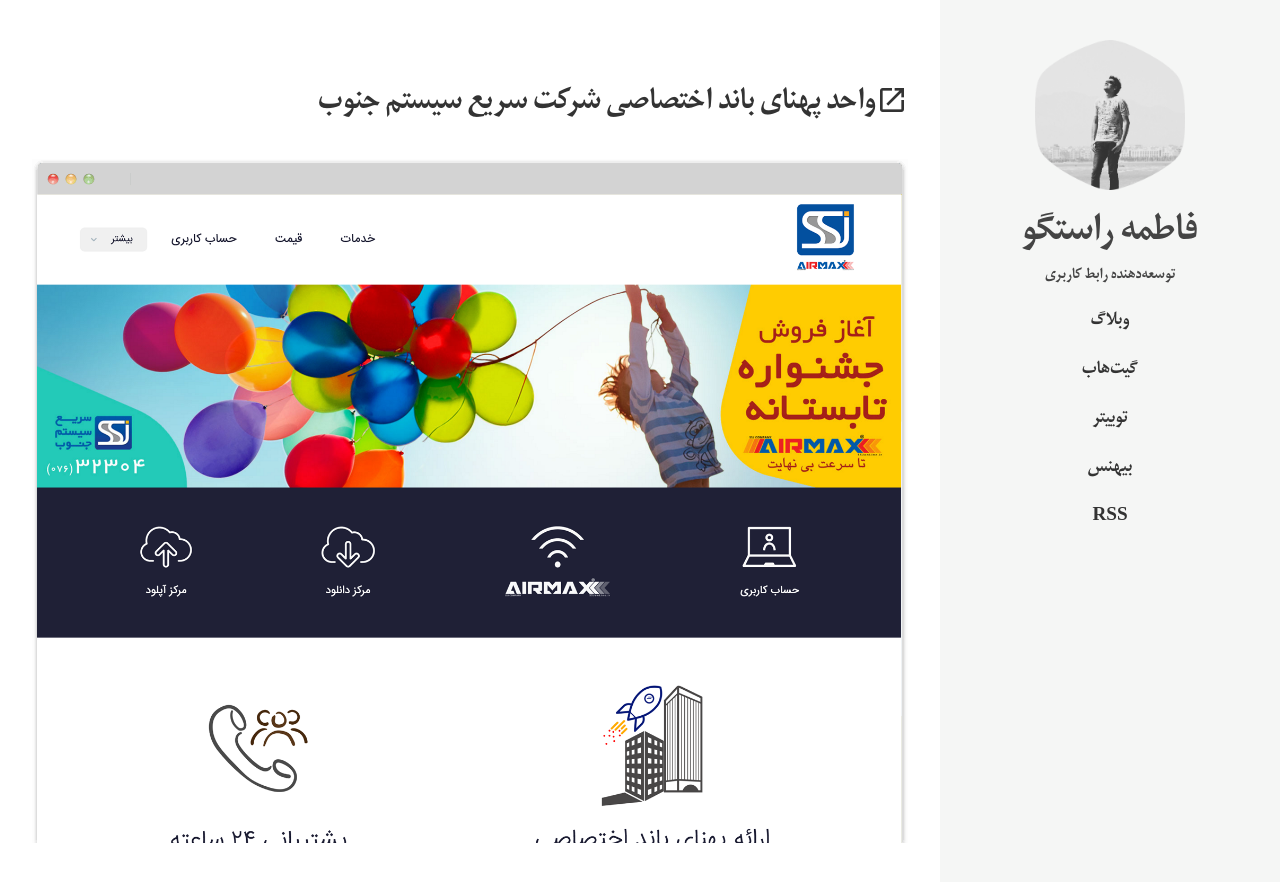
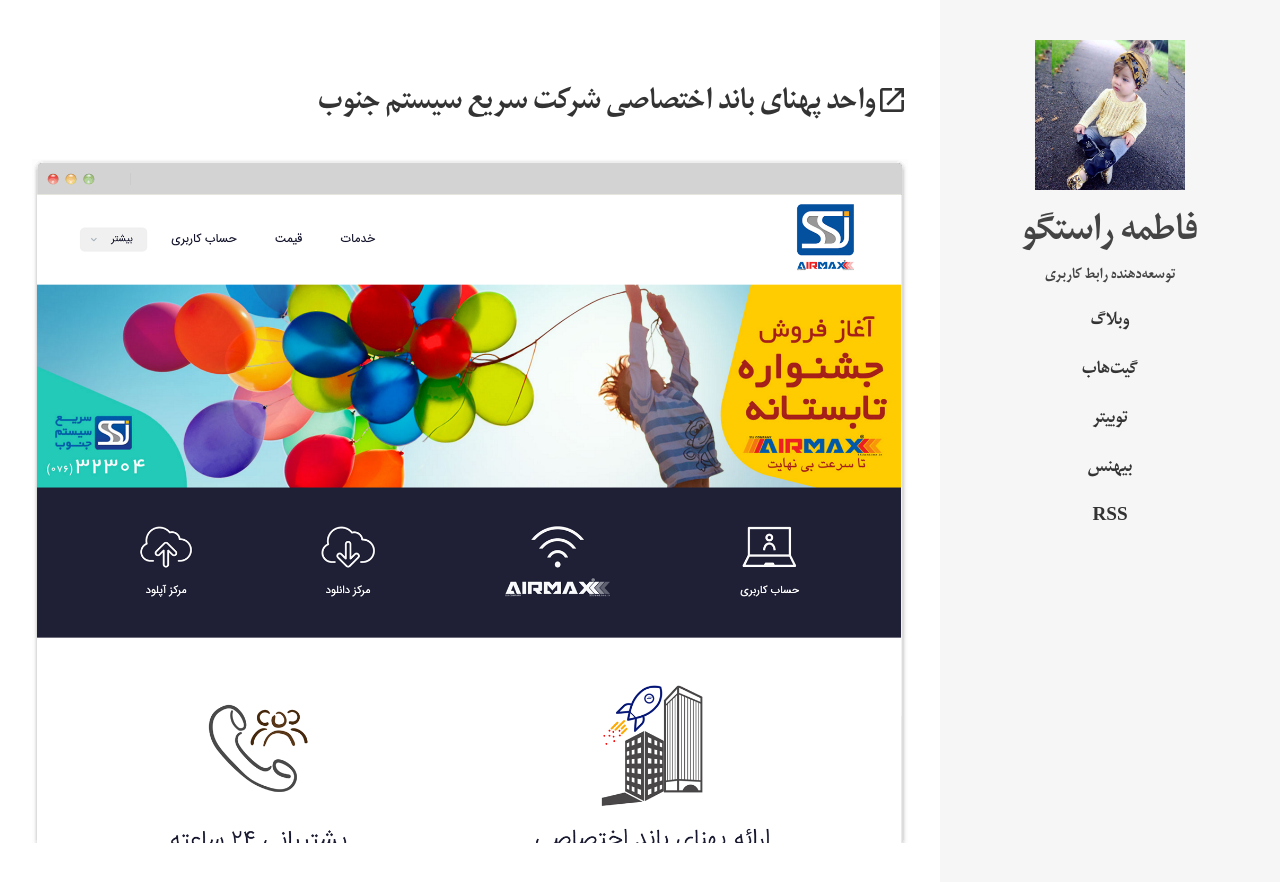
Before and after one commit to fatemehrastgoo7/fatemehrastgoo7.github.io, a Jekyll site: the page built from works/index.html, in a window 1280 px wide and 900 px high. Shown: the top 882 px of the window. Built offline with Jekyll 4.4.1, drawn with Linux system fonts in a browser that asks for light colours.

Commit message:
update 2

```diff
--- a/_includes/headers.html
+++ b/_includes/headers.html
@@ -1,7 +1,7 @@
 <header class="header">
     <section class="about">
       <a href="/">
-        <img src="{{site.url}}/assets/img/hk@3x.png" alt="Hossein Karami">
+        <img src="{{site.url}}/assets/img/aa.jpg" alt="Hossein Karami">
       </a>
       <h1>فاطمه راستگو</h1>
       <p>توسعه‌دهنده رابط کاربری</p>
```
Also changed, not shown: assets/img/aa.jpg (added).
